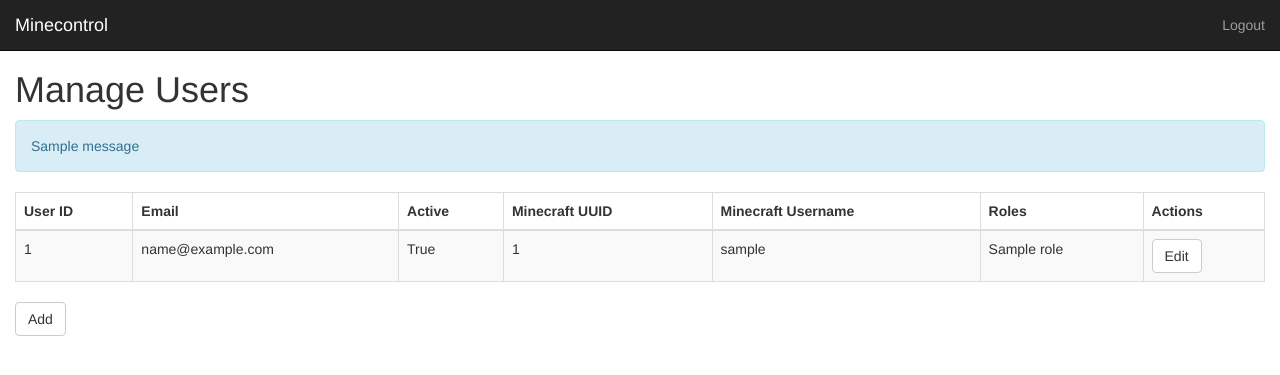
After one commit to echo0101/mc-aws-cp, a Flask app: template minecontrol/templates/users.html in a window 1280 px wide. The commit adds this page. Shown: the top 375 px of the page. Run offline with Flask 2, Linux system fonts and the light colour scheme; the template is opened without the code that fills it: values that come from a table or form of the project are taken from there, others are empty; tables that the repository leaves empty hold one stand-in row (values such as "Sample post"); one stand-in notice (Sample message) is shown; some libraries are stand-ins or nearby versions.

Commit message:
add users managemnet wip. add csrf protection. updated management post endpoint for csrf protection

```diff
--- a/minecontrol/__init__.py
+++ b/minecontrol/__init__.py
@@ -1,9 +1,12 @@
 from flask import Flask
 from flask.ext.sqlalchemy import SQLAlchemy
+from flask_wtf.csrf import CsrfProtect
+
 
 app = Flask(__name__)
 db = SQLAlchemy(app)
 
+CsrfProtect(app)
 app.config['SECRET_KEY'] = 'super-secret'
 app.config['API_KEY'] = 'super-secret'
 app.config['SQLALCHEMY_DATABASE_URI'] = 'sqlite:////tmp/minecontrol.db'
--- a/minecontrol/aws.py
+++ b/minecontrol/aws.py
@@ -1,8 +1,9 @@
 import itertools
 from werkzeug.contrib.cache import SimpleCache
 import boto.ec2
+from paramiko.client import SSHClient
+
 from minecontrol import app
-from paramiko.client import SSHClient
 
 cache = SimpleCache()
 conn = None
--- a/minecontrol/models.py
+++ b/minecontrol/models.py
@@ -16,7 +16,6 @@ class User(db.Model, UserMixin):
   email = db.Column(db.String(255), unique=True)
   password = db.Column(db.String(255))
   active = db.Column(db.Boolean())
-  confirmed_at = db.Column(db.DateTime())
   minecraft_account_uuid = db.Column(db.String(32))
   minecraft_username = db.Column(db.String(255))
   roles = db.relationship('Role', secondary=roles_users,
--- a/minecontrol/templates/base.html
+++ b/minecontrol/templates/base.html
@@ -50,17 +50,6 @@
     <script src="https://ajax.googleapis.com/ajax/libs/jquery/1.11.1/jquery.min.js"></script>
     <!-- Latest compiled and minified JavaScript -->
     <script src="https://maxcdn.bootstrapcdn.com/bootstrap/3.2.0/js/bootstrap.min.js"></script>
-    <script>
-      $(".action-button").click(function (event){
-        data = event.currentTarget.id.split('.');
-        $('<form action="/manage/' + data[0] + '" method="POST">' +
-          '<input type="hidden" name="action" value="' + data[1] + '">' +
-          '</form>').submit();
-      });
-      $("#reload-button").click(function (event){
-        window.location.href = "{{ url_for('manage', update=True) }}";
-      });
-
-    </script>
+    {% block after_scripts %}{% endblock %}
   </body>
 </html>
--- /dev/null
+++ b/minecontrol/templates/users.html
@@ -0,0 +1,35 @@
+{% extends "base.html" %}
+{% block content %}
+<h1>Manage Users</h1>
+{% with messages = get_flashed_messages() %}
+{% for message in messages %}
+<div class="alert alert-info" role="alert">{{ message }}</div>
+{% endfor %}
+{% endwith %}
+
+<table class="table table-bordered table-striped">
+  <thead>
+    <tr>
+      <th>User ID</th>
+      <th>Email</th>
+      <th>Active</th>
+      <th>Minecraft UUID</th>
+      <th>Minecraft Username</th>
+      <th>Roles</th>
+      <th>Actions</th>
+    </tr>
+  </thead>
+  {% for user in users %}
+  <tr>
+    <td>{{ user.id }}</td>
+    <td>{{ user.email }}</td>
+    <td>{{ user.active }}</td>
+    <td>{{ user.minecraft_account_uuid }}</td>
+    <td>{{ user.minecraft_username }}</td>
+    <td>{{ user.roles|map(attribute='name')|join(', ') }}</td>
+    <td> <a href="{{ url_for('manage_user', uid=user.id) }}" class="btn btn-default">Edit</a></td>
+  </tr>
+  {% endfor %}
+</table>
+<a href="{{ url_for('add_user') }}" class="btn btn-default">Add</a>
+{% endblock %}
```
Also changed, not shown: minecontrol/templates/manage.html (+14 -0 lines), minecontrol/templates/user.html (added, +12 -0 lines), minecontrol/views.py (+17 -1 lines).
